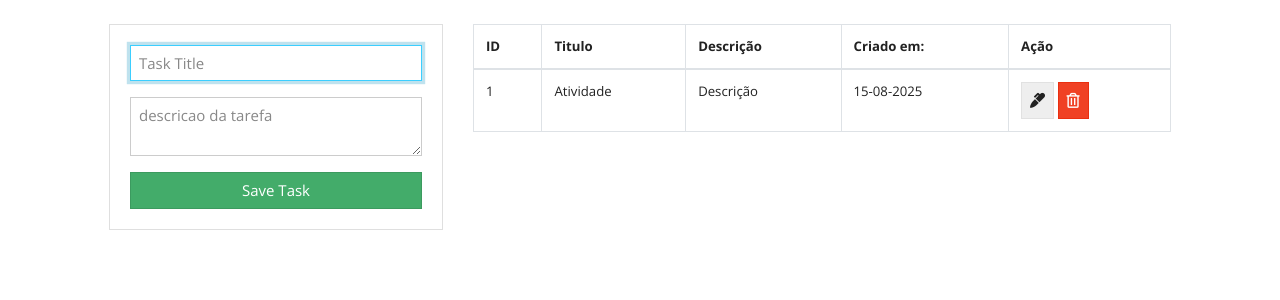
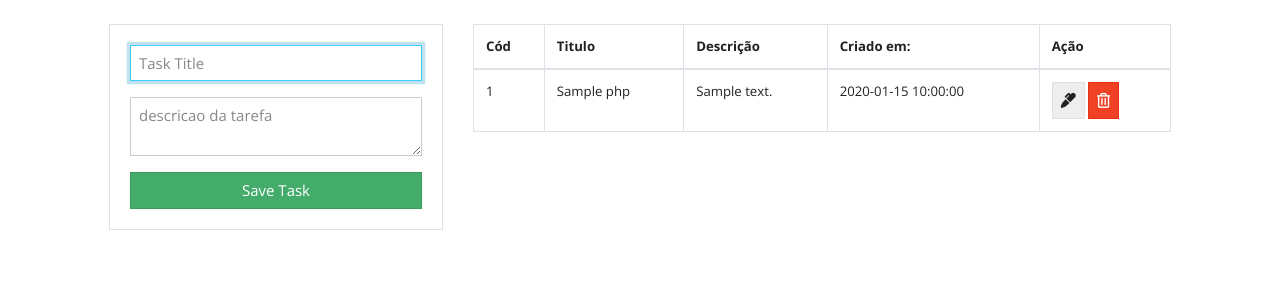
Before and after one commit to allanfs0108/GerenciadorTarefa-AulaPHP, a PHP site: page / in a window 1280 px wide. Shown: the part 55-355 px from the top of the page. Run offline with PHP 8.4, Linux system fonts and the light colour scheme; tables that the repository leaves empty or names only in its code hold one stand-in row (values such as "Sample post"); some libraries are stand-ins or nearby versions.

Commit message:
Implementa Read do CRUD, integrando a funcionalidade do Create e Read na página

```diff
--- a/index.php
+++ b/index.php
@@ -45,7 +45,7 @@
             <table class="table table-bordered">
                 <thead>
                     <tr>
-                        <th>ID</th>
+                        <th>Cód</th>
                         <th>Titulo</th>
                         <th>Descrição</th>
                         <th>Criado em:</th>
@@ -53,11 +53,20 @@
                     </tr>
                 </thead>
                 <tbody>
-                    <tr>
-                        <td>1</td>
-                        <td>Atividade</td>
-                        <td>Descrição</td>
-                        <td>15-08-2025</td>
+                    <?php
+                    require_once 'conn.php';
+
+                    $query = "SELECT id, title, description, created_at FROM crud_php";
+                    $result = $conn->query($query);
+
+                    if ($result->num_rows > 0){
+                        while($row = $result->fetch_assoc()){
+                            ?>
+                   <tr>
+                        <td><?php echo $row['id']; ?></td>
+                        <td><?php echo $row['title'];?></td>
+                        <td><?php echo $row['description'];?></td>
+                        <td><?php echo $row['created_at'];?></td>
                         <td><a href="#" class="btn btn-secondary">
                             <i class="fas fa-marker"></i>
                         </a>
@@ -66,6 +75,14 @@
                     </a>
                 </td>
                     </tr>
+                    <?php
+                        }
+                    } else {
+                        echo "<tr><td colspan='5'>Nenhuma tarefa encontrada!</td></tr>";
+                    }
+                    $conn->close();
+                    ?>
+
                 </tbody>
             </table>
           </div>
```
